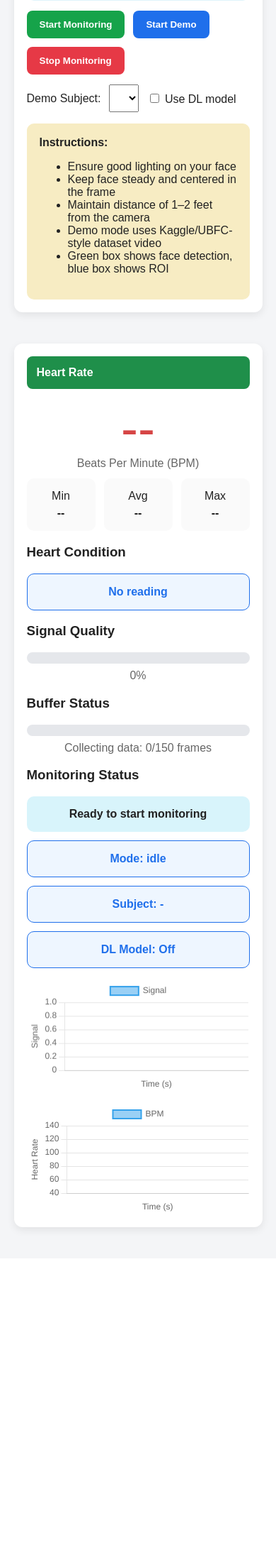
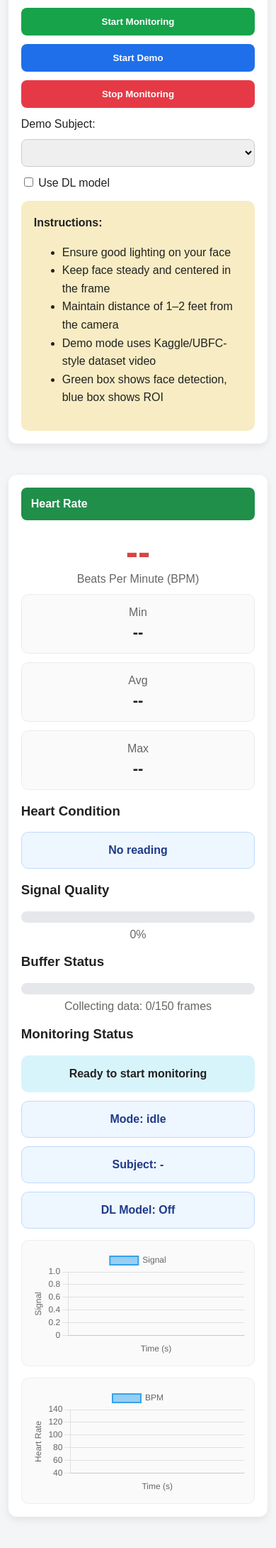
Before and after one commit to Hyihuiowwwii/rppg-full, a Flask app: page /real-time-monitoring in a window 390 px wide. Shown: the part 581-2762 px from the top of the page at 71% size. Before the commit the page ends 2321 px from the top, so only its background shows below. Run offline with Flask 3, Linux system fonts and the light colour scheme; the visitor is signed in with stand-in values (Sample User, id 1); data comes from the database, SQL or seed files in the repository; data that the repository does not hold is empty.

Commit message:
Update style.css

```diff
--- a/static/style.css
+++ b/static/style.css
@@ -47,6 +47,7 @@ body {
 .subhead {
     color: #555;
     margin-bottom: 18px;
+    line-height: 1.6;
 }
 
 .hero-grid {
@@ -81,19 +82,20 @@ body {
     padding: 22px;
     border-radius: 14px;
     flex: 1;
-    box-shadow: 0 4px 12px rgba(0,0,0,0.08);
+    box-shadow: 0 4px 12px rgba(0, 0, 0, 0.08);
 }
 
 .hero-buttons {
     display: flex;
     gap: 14px;
+    flex-wrap: wrap;
 }
 
 .how-card {
     background: white;
     padding: 28px;
     border-radius: 18px;
-    box-shadow: 0 8px 22px rgba(0,0,0,0.08);
+    box-shadow: 0 8px 22px rgba(0, 0, 0, 0.08);
 }
 
 .how-grid {
@@ -108,7 +110,7 @@ body {
     background: white;
     padding: 28px;
     border-radius: 14px;
-    box-shadow: 0 6px 18px rgba(0,0,0,0.08);
+    box-shadow: 0 6px 18px rgba(0, 0, 0, 0.08);
 }
 
 .auth-card form {
@@ -140,9 +142,16 @@ body {
     text-decoration: none;
     display: inline-block;
     font-weight: bold;
+    transition: all 0.2s ease;
 }
 
-.primary, .green-btn {
+.btn:hover {
+    transform: translateY(-1px);
+    opacity: 0.95;
+}
+
+.primary,
+.green-btn {
     background: #16a34a;
     color: white;
 }
@@ -198,7 +207,7 @@ body {
     background: white;
     padding: 18px;
     border-radius: 12px;
-    box-shadow: 0 4px 12px rgba(0,0,0,0.08);
+    box-shadow: 0 4px 12px rgba(0, 0, 0, 0.08);
     margin-bottom: 20px;
 }
 
@@ -249,7 +258,8 @@ body {
     background: #000;
 }
 
-.control-row, .demo-row {
+.control-row,
+.demo-row {
     display: flex;
     gap: 12px;
     margin-top: 14px;
@@ -259,6 +269,8 @@ body {
 
 .demo-row select {
     padding: 10px;
+    border-radius: 8px;
+    border: 1px solid #ccc;
 }
 
 .instruction-box {
@@ -266,6 +278,7 @@ body {
     padding: 18px;
     border-radius: 10px;
     margin-top: 16px;
+    line-height: 1.6;
 }
 
 .bpm-big {
@@ -273,6 +286,7 @@ body {
     color: #d64545;
     text-align: center;
     margin-top: 10px;
+    font-weight: bold;
 }
 
 .muted {
@@ -293,11 +307,17 @@ body {
     padding: 16px;
     border-radius: 10px;
     text-align: center;
+    border: 1px solid #ececec;
 }
 
 .small-stat span {
     display: block;
     margin-bottom: 6px;
+    color: #666;
+}
+
+.small-stat strong {
+    font-size: 22px;
 }
 
 .progress-bg {
@@ -313,6 +333,7 @@ body {
     height: 100%;
     width: 0;
     background: #2563eb;
+    transition: width 0.4s ease;
 }
 
 .cyan-fill {
@@ -326,14 +347,45 @@ body {
     text-align: center;
     margin-top: 12px;
     font-weight: 600;
+    border: 1px solid transparent;
 }
 
 .status-box.secondary {
     background: #eef6ff;
+    color: #1e3a8a;
+    border-color: #bfdbfe;
+}
+
+.status-box.success {
+    background: #dcfce7;
+    color: #166534;
+    border-color: #86efac;
+}
+
+.status-box.warning {
+    background: #fef3c7;
+    color: #92400e;
+    border-color: #fcd34d;
+}
+
+.status-box.danger {
+    background: #fee2e2;
+    color: #991b1b;
+    border-color: #fca5a5;
+}
+
+.status-box.info {
+    background: #e0f2fe;
+    color: #0c4a6e;
+    border-color: #7dd3fc;
 }
 
 .chart-panel {
     margin-top: 16px;
+    background: #fafafa;
+    border-radius: 10px;
+    padding: 12px;
+    border: 1px solid #eee;
 }
 
 .console-box {
@@ -344,6 +396,7 @@ body {
     border-radius: 10px;
     font-family: monospace;
     overflow-y: auto;
+    line-height: 1.6;
 }
 
 .summary-cards {
@@ -359,11 +412,13 @@ body {
     padding: 22px;
     border-radius: 12px;
     text-align: center;
+    box-shadow: 0 6px 16px rgba(113, 140, 255, 0.25);
 }
 
 .summary-card strong {
     display: block;
     font-size: 34px;
+    margin-bottom: 8px;
 }
 
 .status-pill {
@@ -402,17 +457,31 @@ body {
 table {
     width: 100%;
     border-collapse: collapse;
+    background: white;
+    border-radius: 10px;
+    overflow: hidden;
 }
 
-th, td {
+th,
+td {
     border-bottom: 1px solid #ddd;
     padding: 12px;
     text-align: left;
+    vertical-align: middle;
 }
 
 th {
     background: #111827;
     color: white;
+}
+
+tr:hover td {
+    background: #f8fafc;
+}
+
+canvas {
+    width: 100% !important;
+    max-width: 100%;
 }
 
 @media (max-width: 1100px) {
@@ -443,3 +512,40 @@ th {
         width: 100%;
     }
 }
+
+@media (max-width: 768px) {
+    .wrapper {
+        width: 94%;
+    }
+
+    .navbar {
+        flex-direction: column;
+        gap: 10px;
+        align-items: flex-start;
+    }
+
+    .control-row,
+    .demo-row,
+    .hero-buttons {
+        flex-direction: column;
+        align-items: stretch;
+    }
+
+    .stats-three {
+        grid-template-columns: 1fr;
+    }
+
+    .bpm-big {
+        font-size: 52px;
+    }
+
+    .page-title {
+        font-size: 30px;
+    }
+
+    th,
+    td {
+        font-size: 14px;
+        padding: 10px;
+    }
+}
```
